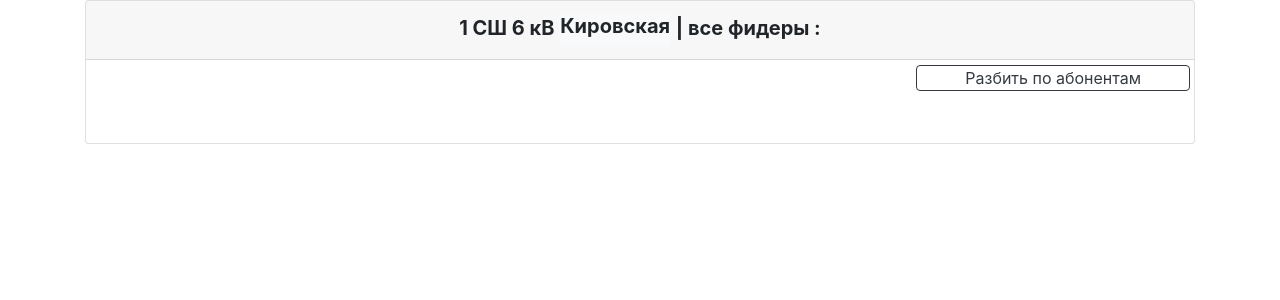
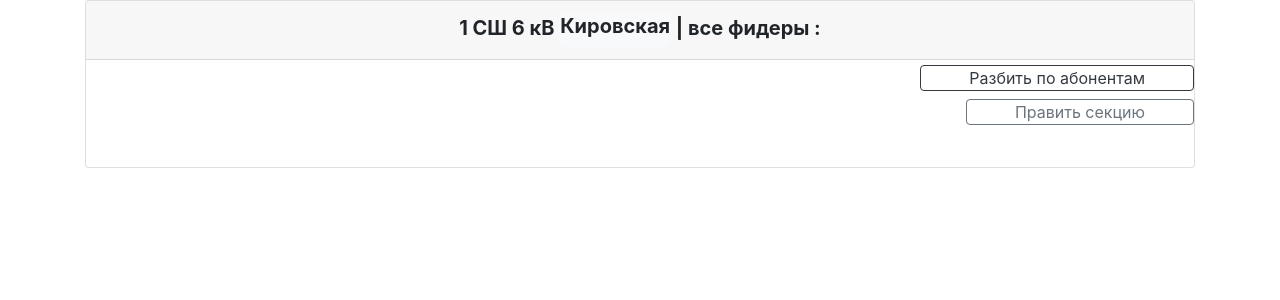
Before and after one commit to gitSergeyhab/Tula_networks, a Django app: page /feeders/section/30/ in a window 1280 px wide. Shown: the part 72-372 px from the top of the page. Run offline with Django 3.2, Linux system fonts and the light colour scheme; data comes from the database, SQL or seed files in the repository; both versions use the stored data as it was after the commit; parts of the project's set-up code (start-up, migrations or seed data) failed here and were passed over; some libraries are stand-ins or nearby versions.

Commit message:
added UpdSection, fixed, added sql and migrations

```diff
--- a/Tula_Networks/tula_net/templates/tula_net/feeders.html
+++ b/Tula_Networks/tula_net/templates/tula_net/feeders.html
@@ -6,19 +6,23 @@
         <h5 class="card-header text-center"><span class="px-5"><b>
             {% if the_section %}
             {{ the_section.name }}
-            <a class="btn btn-light p-0 py-0 m-0" href="{{ the_section.get_absolute_url }}"><h5><b>{{ the_section.substation }}</b></h5></a>
+            <a class="btn btn-light p-0 py-0 m-0" href="{{ the_section.substation.get_absolute_url }}"><h5><b>{{ the_section.substation }}</b></h5></a>
             {% elif the_substation %}
             <a class="btn btn-light p-0 py-0 m-0" href="{{ the_substation.get_absolute_url }}"><h5><b>ПС {{ the_substation }}</b></h5></a>
             {% endif %}
             | все фидеры :
         </b></span></h5>
 
+
+
         <div class="text-right">
             {% if the_substation %}
-                <h3><a class="btn btn-outline-dark px-5 py-0 m-1" href="{% url 'subscriber_ps' the_substation.pk %}">Разбить по абонентам </a></h3>
+                <h3 class="m-0"><a class="btn btn-outline-dark px-5 py-0 m-0" href="{% url 'subscriber_ps' the_substation.pk %}">Разбить по абонентам </a></h3>
             {% elif the_section %}
-                <h3><a class="btn btn-outline-dark px-5 py-0 m-1" href="{% url 'subscriber_sec' the_section.pk %}">Разбить по абонентам </a></h3>
+                <h3 class="m-0"><a class="btn btn-outline-dark px-5 py-0 m-0" href="{% url 'subscriber_sec' the_section.pk %}">Разбить по абонентам </a></h3>
+                <h3 class="m-0"><a class="btn btn-outline-secondary px-5 py-0 m-0" href="{% url 'upd_section' the_section.pk %}">Править секцию</a></h3>
             {% endif %}
+
         </div>
 
 
@@ -36,7 +40,7 @@
                                 {% if feeder.subscriber.short_name %}
                                 {{ feeder.subscriber.short_name }}
                                 {% else %}
-                                {{ feeder.subscriber.name|truncatechars:20 }}
+                                {{ feeder.subscriber.name|truncatechars:15 }}
                                 {% endif %}
                             </a>
                             <a href="{{ feeder.get_absolute_url }}" type="button" class="btn btn-dark">
--- a/Tula_Networks/tula_net/urls.py
+++ b/Tula_Networks/tula_net/urls.py
@@ -8,7 +8,7 @@ from tula_net.views import MainView, PsListView, GroupPSView, VoltPSView, OnePSV
     UpdFeederView, UpdPhoneView, SubscriberAutocompleteView, SubstationAutocompleteView, AddPersonPhoneView, \
     SearcherPhonesView, AddPSPhoneView, AddSubscriberPhoneView, PhoneDeleteView, FeederDeleteView, AddSubscriberView, \
     UpdSubscriberView, SubscriberDeleteView, AddPersonView, UpdPersonView, DelPersonView, UpdSubstationView, \
-    AddFeederFromSubscriberView, AddSectionFromPSView
+    AddFeederFromSubscriberView, AddSectionFromPSView, UpdSectionView
 
 urlpatterns = [
     path('', MainView.as_view(), name='main'),
@@ -76,6 +76,7 @@ urlpatterns = [
     path('upd_substation/<int:pk>', UpdSubstationView.as_view(), name='upd_substation'),
 
     path('add_section/from_ps_pk/<int:pk>/', AddSectionFromPSView.as_view(), name='add_section'),
+    path('udd_section/<int:pk>/', UpdSectionView.as_view(), name='upd_section'),
 
     # !не работают!
     path('subscriber_autocomplete/', SubscriberAutocompleteView.as_view(), name='subscriber_autocomplete'),
--- a/Tula_Networks/tula_net/views.py
+++ b/Tula_Networks/tula_net/views.py
@@ -429,10 +429,11 @@ class AddSectionFromPSView(View):
 
 
 
+class UpdSectionView(UpdateView):
 
-
-
-
+    model = Section
+    form_class = SectionAddForm
+    template_name = 'tula_net/form_add_feeder.html'
 
 
 
```
Also changed, not shown: Tula_Networks/tula_net/templates/tula_net/subscribers.html (+4 -3 lines), Tula_Networks/db.sqlite3 (added), Tula_Networks/tula_net/archive.py (renamed from Tula_Networks/archive.py), Tula_Networks/tula_net/migrations/0001_initial.py (added), Tula_Networks/tula_net/migrations/0002_section_from_t.py (added), Tula_Networks/tula_net/migrations/0003_auto_20201012_1324.py (added), Tula_Networks/tula_net/migrations/0004_auto_20201012_1328.py (added), Tula_Networks/tula_net/migrations/0005_auto_20201012_1336.py (added), Tula_Networks/tula_net/migrations/0006_auto_20201012_1347.py (added), Tula_Networks/tula_net/migrations/0007_auto_20201012_1407.py (added), Tula_Networks/tula_net/migrations/0008_auto_20201012_1408.py (added).
